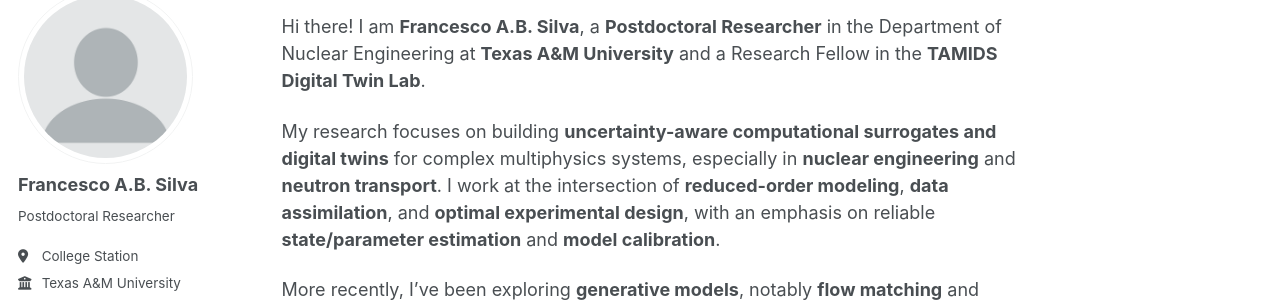
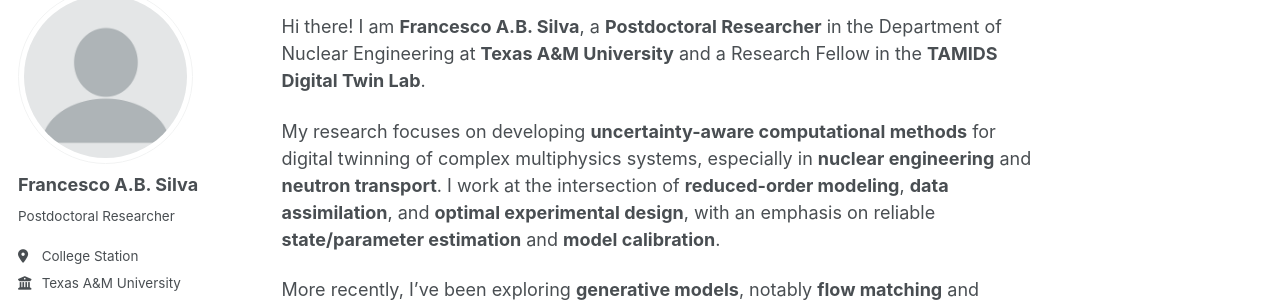
Before and after one commit to FrancescoSilva/francescosilva.github.io, a Jekyll site: the page built from _pages/about.md, in a window 1280 px wide and 1370 px high. Shown: the part 135-439 px from the top of the window. Built offline with Jekyll 4.4.1, drawn with Linux system fonts in a browser that asks for light colours; some web fonts are replaced.

Commit message:
Revise research focus description in about.md

```diff
--- a/_pages/about.md
+++ b/_pages/about.md
@@ -9,7 +9,7 @@ redirect_from:
 
 Hi there! I am **Francesco A.B. Silva**, a **Postdoctoral Researcher** in the Department of Nuclear Engineering at **Texas A&M University** and a Research Fellow in the **TAMIDS Digital Twin Lab**.
 
-My research focuses on building **uncertainty-aware computational surrogates and digital twins** for complex multiphysics systems, especially in **nuclear engineering** and **neutron transport**. I work at the intersection of **reduced-order modeling**, **data assimilation**, and **optimal experimental design**, with an emphasis on reliable **state/parameter estimation** and **model calibration**.
+My research focuses on developing **uncertainty-aware computational methods** for digital twinning of complex multiphysics systems, especially in **nuclear engineering** and **neutron transport**. I work at the intersection of **reduced-order modeling**, **data assimilation**, and **optimal experimental design**, with an emphasis on reliable **state/parameter estimation** and **model calibration**.
 
 More recently, I’ve been exploring **generative models**, notably **flow matching** and **diffusion models**, as tools for **inverse problems** and uncertainty-aware reconstruction.
 
```
